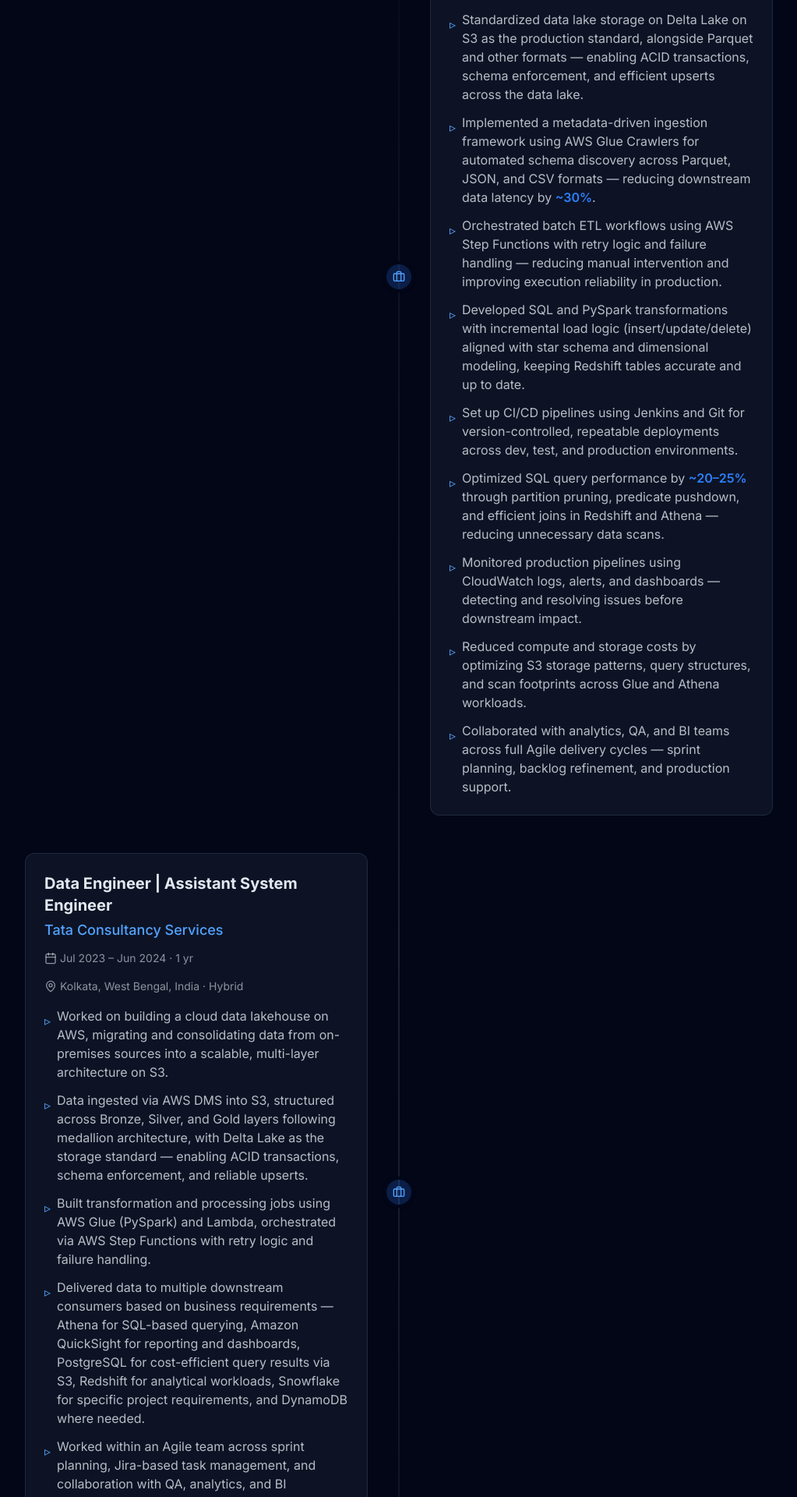
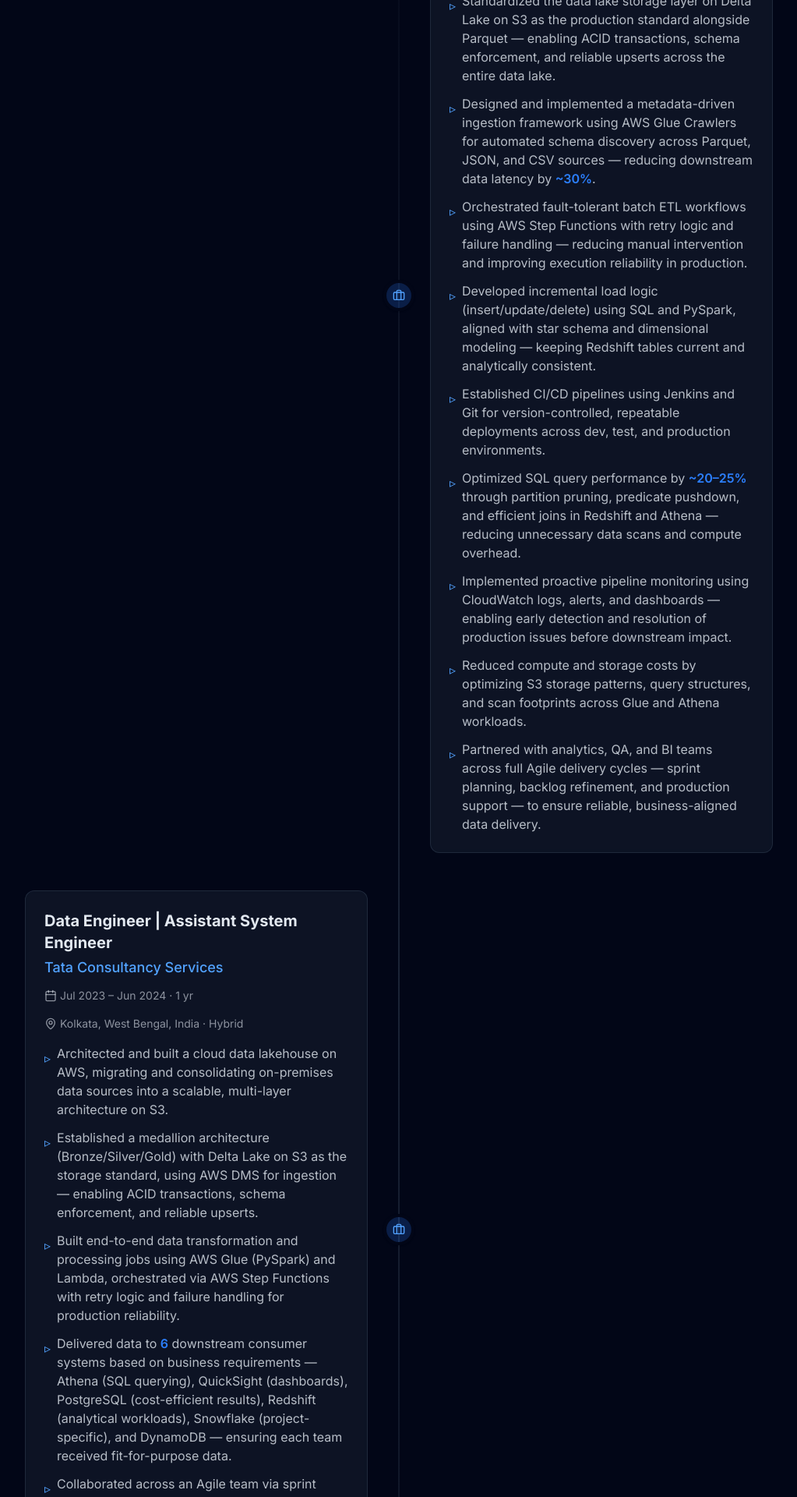
Before and after one commit to Subhajit-Chowdhury/subhajit-chowdhury-portfolio, a React (Vite) app: page / in a window 1280 px wide. Shown: the part 1320-3240 px from the top of the page at 78% size, without its empty margins (128-1151 px from the left). Built offline with nearby package versions, Linux system fonts and the light colour scheme; no server answers.

Commit message:
feat: add projects section with dynamic data rendering from JSON configuration

```diff
--- a/src/data/portfolio.json
+++ b/src/data/portfolio.json
@@ -24,16 +24,16 @@
       "location": "Kolkata, West Bengal, India",
       "work_mode": "Hybrid",
       "bullets": [
-        "Built and maintained 150+ production-grade AWS ETL/ELT pipelines (S3, Glue, EMR, Redshift, Athena) on a medallion architecture (Bronze/Silver/Gold), handling data at MB, GB, and TB scale daily — delivering analytics-ready datasets to downstream BI and reporting consumers.",
-        "Standardized data lake storage on Delta Lake on S3 as the production standard, alongside Parquet and other formats — enabling ACID transactions, schema enforcement, and efficient upserts across the data lake.",
-        "Implemented a metadata-driven ingestion framework using AWS Glue Crawlers for automated schema discovery across Parquet, JSON, and CSV formats — reducing downstream data latency by ~30%.",
-        "Orchestrated batch ETL workflows using AWS Step Functions with retry logic and failure handling — reducing manual intervention and improving execution reliability in production.",
-        "Developed SQL and PySpark transformations with incremental load logic (insert/update/delete) aligned with star schema and dimensional modeling, keeping Redshift tables accurate and up to date.",
-        "Set up CI/CD pipelines using Jenkins and Git for version-controlled, repeatable deployments across dev, test, and production environments.",
-        "Optimized SQL query performance by ~20–25% through partition pruning, predicate pushdown, and efficient joins in Redshift and Athena — reducing unnecessary data scans.",
-        "Monitored production pipelines using CloudWatch logs, alerts, and dashboards — detecting and resolving issues before downstream impact.",
+        "Built and maintained 150+ production-grade ETL/ELT pipelines on AWS (S3, Glue, EMR, Redshift, Athena) using medallion architecture (Bronze/Silver/Gold) to process data at MB–TB scale daily — delivering analytics-ready datasets to downstream BI and reporting consumers.",
+        "Standardized the data lake storage layer on Delta Lake on S3 as the production standard alongside Parquet — enabling ACID transactions, schema enforcement, and reliable upserts across the entire data lake.",
+        "Designed and implemented a metadata-driven ingestion framework using AWS Glue Crawlers for automated schema discovery across Parquet, JSON, and CSV sources — reducing downstream data latency by ~30%.",
+        "Orchestrated fault-tolerant batch ETL workflows using AWS Step Functions with retry logic and failure handling — reducing manual intervention and improving execution reliability in production.",
+        "Developed incremental load logic (insert/update/delete) using SQL and PySpark, aligned with star schema and dimensional modeling — keeping Redshift tables current and analytically consistent.",
+        "Established CI/CD pipelines using Jenkins and Git for version-controlled, repeatable deployments across dev, test, and production environments.",
+        "Optimized SQL query performance by ~20–25% through partition pruning, predicate pushdown, and efficient joins in Redshift and Athena — reducing unnecessary data scans and compute overhead.",
+        "Implemented proactive pipeline monitoring using CloudWatch logs, alerts, and dashboards — enabling early detection and resolution of production issues before downstream impact.",
         "Reduced compute and storage costs by optimizing S3 storage patterns, query structures, and scan footprints across Glue and Athena workloads.",
-        "Collaborated with analytics, QA, and BI teams across full Agile delivery cycles — sprint planning, backlog refinement, and production support."
+        "Partnered with analytics, QA, and BI teams across full Agile delivery cycles — sprint planning, backlog refinement, and production support — to ensure reliable, business-aligned data delivery."
       ]
     },
     {
@@ -45,11 +45,11 @@
       "location": "Kolkata, West Bengal, India",
       "work_mode": "Hybrid",
       "bullets": [
-        "Worked on building a cloud data lakehouse on AWS, migrating and consolidating data from on-premises sources into a scalable, multi-layer architecture on S3.",
-        "Data ingested via AWS DMS into S3, structured across Bronze, Silver, and Gold layers following medallion architecture, with Delta Lake as the storage standard — enabling ACID transactions, schema enforcement, and reliable upserts.",
-        "Built transformation and processing jobs using AWS Glue (PySpark) and Lambda, orchestrated via AWS Step Functions with retry logic and failure handling.",
-        "Delivered data to multiple downstream consumers based on business requirements — Athena for SQL-based querying, Amazon QuickSight for reporting and dashboards, PostgreSQL for cost-efficient query results via S3, Redshift for analytical workloads, Snowflake for specific project requirements, and DynamoDB where needed.",
-        "Worked within an Agile team across sprint planning, Jira-based task management, and collaboration with QA, analytics, and BI stakeholders."
+        "Architected and built a cloud data lakehouse on AWS, migrating and consolidating on-premises data sources into a scalable, multi-layer architecture on S3.",
+        "Established a medallion architecture (Bronze/Silver/Gold) with Delta Lake on S3 as the storage standard, using AWS DMS for ingestion — enabling ACID transactions, schema enforcement, and reliable upserts.",
+        "Built end-to-end data transformation and processing jobs using AWS Glue (PySpark) and Lambda, orchestrated via AWS Step Functions with retry logic and failure handling for production reliability.",
+        "Delivered data to 6 downstream consumer systems based on business requirements — Athena (SQL querying), QuickSight (dashboards), PostgreSQL (cost-efficient results), Redshift (analytical workloads), Snowflake (project-specific), and DynamoDB — ensuring each team received fit-for-purpose data.",
+        "Collaborated across an Agile team via sprint planning, Jira-based task management, and cross-functional coordination with QA, analytics, and BI stakeholders."
       ]
     },
     {
@@ -61,30 +61,39 @@
       "location": "Kolkata, West Bengal, India",
       "work_mode": "Hybrid",
       "bullets": [
-        "Migrated ETL pipelines from Informatica PowerCenter to Informatica Intelligent Cloud Services (IICS), handling diverse input and output data types across source and target systems.",
-        "Developed ETL mappings end-to-end, built solution design documentation in Confluence, and used Oracle SQL for data extraction and validation.",
-        "Worked on migrating data from an on-premises Oracle database to Oracle Cloud Infrastructure (OCI), handling data integration and ensuring data consistency across source and target systems.",
-        "Developed and tested ETL pipelines in IICS, performed data cleaning using Oracle SQL, and conducted unit testing, sanity testing, and system integration testing (SIT).",
-        "Managed code using GitHub within an Agile team on Jira throughout both projects."
+        "Migrated ETL pipelines from Informatica PowerCenter to Informatica Intelligent Cloud Services (IICS), handling diverse input and output data types across source and target systems to modernize the data integration layer.",
+        "Developed end-to-end ETL mappings, built solution design documentation in Confluence, and used Oracle SQL for data extraction and validation — ensuring data accuracy at source.",
+        "Executed an on-premises Oracle database migration to Oracle Cloud Infrastructure (OCI), handling end-to-end data integration and ensuring consistency between source and target systems throughout the migration lifecycle.",
+        "Built and validated ETL pipelines in IICS end-to-end — covering data cleaning via Oracle SQL, unit testing, sanity testing, and system integration testing (SIT).",
+        "Maintained version control and task tracking using GitHub and Jira across both projects within an Agile delivery model."
       ]
     }
   ],
   "projects": [
     {
-      "title": "Serverless-Batch-Analytics-ETL-Pipeline-on-AWS",
-      "tech_stack": ["Amazon S3", "AWS Glue", "PySpark", "AWS Glue Crawlers", "Amazon Athena", "Amazon QuickSight"],
-      "description": "Designed and implemented a fully serverless batch ETL pipeline on AWS to ingest, process, and structure analytical datasets for downstream reporting. Built a scalable data lake architecture with raw and curated layers (medallion-style). Enabled serverless, cost-efficient analytics by integrating the AWS Glue Data Catalog with Amazon Athena. Delivered end-to-end analytics by connecting Amazon Athena to Amazon QuickSight.",
+      "title": "Near-Real-Time Serverless ELT Pipeline on AWS with Snowflake",
+      "tech_stack": ["AWS EventBridge", "DynamoDB", "DynamoDB Streams", "AWS Lambda", "Amazon S3", "Snowflake", "Snowpipe"],
+      "bullets": [
+        "Engineered a near-real-time, event-driven ELT pipeline using AWS EventBridge, DynamoDB Streams, Lambda, S3, and Snowflake — ingesting and processing live API data end-to-end with low latency.",
+        "Solved continuous ingestion of semi-structured JSON by staging raw events in DynamoDB, transforming via Lambda, and landing processed records into S3 before Snowflake ingestion.",
+        "Automated continuous data loading from S3 into Snowflake using Snowpipe — eliminating batch job dependency and enabling near-real-time data availability.",
+        "Applied analytical transformations using Snowflake SQL to produce analytics-ready datasets across the AWS-native and Snowflake layers."
+      ],
       "links": {
-        "github": "https://github.com/Subhajit-Chowdhury/Serverless-Batch-Analytics-ETL-Pipeline-on-AWS",
+        "github": "https://github.com/Subhajit-Chowdhury/Near-Real-Time-Serverless-ELT-Pipeline-on-AWS-with-Snowflake",
         "external": ""
       }
     },
     {
-      "title": "Near-Real-Time-Serverless-ELT-Pipeline-on-AWS-with-Snowflake",
-      "tech_stack": ["AWS EventBridge", "DynamoDB", "DynamoDB Streams", "AWS Lambda", "Amazon S3", "Snowflake", "Snowpipe"],
-      "description": "Built a near-real-time, event-driven ELT pipeline to ingest and process live API data with low latency. Solved challenges related to continuous ingestion and semi-structured JSON data handling. Implemented Snowflake Snowpipe for continuous, automated data ingestion from S3 into Snowflake tables. Applied ELT best practices by performing analytical transformations using Snowflake SQL, improving scalability and query performance.",
+      "title": "Serverless Batch Analytics ETL Pipeline on AWS",
+      "tech_stack": ["Amazon S3", "AWS Glue", "PySpark", "AWS Glue Crawlers", "Amazon Athena", "Amazon QuickSight"],
+      "bullets": [
+        "Designed and built a fully serverless batch ETL pipeline using Amazon S3, AWS Glue (PySpark), and Glue Crawlers — ingesting, processing, and structuring analytical datasets for downstream reporting.",
+        "Architected a scalable data lake with raw and curated layers (medallion-style) — handling automated schema discovery, data cleansing, and batch transformations via Spark-based Glue jobs.",
+        "Integrated AWS Glue Data Catalog with Amazon Athena for serverless SQL-based querying on S3 — connected to Amazon QuickSight to deliver business-ready reporting and dashboards."
+      ],
       "links": {
-        "github": "https://github.com/Subhajit-Chowdhury/Near-Real-Time-Serverless-ELT-Pipeline-on-AWS-with-Snowflake",
+        "github": "https://github.com/Subhajit-Chowdhury/Serverless-Batch-Analytics-ETL-Pipeline-on-AWS",
         "external": ""
       }
     }
```
Also changed, not shown: src/components/Projects.tsx (+38 -9 lines).
